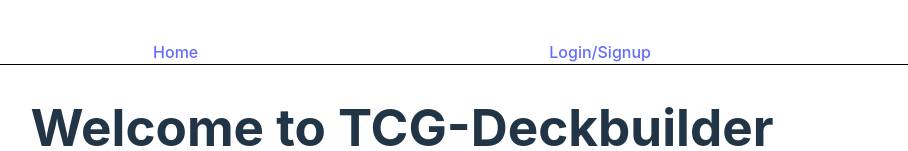
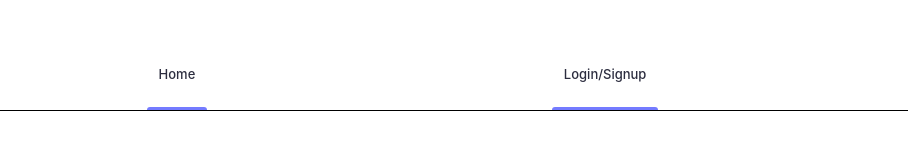
Before and after one commit to LuisOrtiz79/TCG-Deckbuilding-client, a React (Vite) app: page / in a window 1280 px wide. Shown: the top 151 px of the page, without its empty margins (238-1146 px from the left). Built offline with nearby package versions, Linux system fonts and the light colour scheme; no server answers.

Commit message:
Added more css and some comments

```diff
--- a/src/App.css
+++ b/src/App.css
@@ -53,7 +53,57 @@
 .navbar{
   display: flex;
   justify-content: space-evenly;
+  z-index: 999;
+  width: 100%;
   border-bottom: 1px solid black;
+  position: relative;
+  padding: 0;
+}
+
+.navbar a {
+  color: #2C2D3F;
+  font-size: 20px;
+  font-weight: 500;
+  text-transform: capitalize;
+  text-decoration: none;
+  padding: 25px 12px;
+  position: relative;
+  display: inline-block;
+  position: relative;
+}
+
+.navbar a::before {
+	position: absolute;
+	content: "";
+	left: 0;
+	bottom: 0;
+	height: 3px;
+	width:0%;
+	background: #747bff;
+	border-radius: 5px 5px 0 0;
+	opacity:0;
+	visibility: hidden;
+	-webkit-transition: all 0.4s ease;
+	-moz-transition: all 0.4s ease;
+	transition: all 0.4s ease;
+}
+
+.navbar a:before{
+	opacity: 1;
+	visibility: visible;
+	width: 100%;
+}
+
+.navbar a:before{
+	opacity: 1;
+	width: 100%;
+	visibility: visible;
+}
+
+.navbar a {
+	display: inline-block;
+	margin-left: 1px;
+	font-size: 13px;
 }
 
 /* randomizer css */
@@ -114,8 +164,28 @@
 }
 
 /* form css */
-.formContainer {
+.formContainer,
+.commentContainer{
   display: flex;
   flex-direction: row;
   justify-content: center;
 }
+
+/* cards search css */
+.searchCardContainer {
+  display: flex;
+  flex-direction: row;
+  margin-left: 4vw;
+}
+
+/* user page css */
+.userProfile{
+  border: 1px solid black;
+  width: 20vw;
+}
+
+.userContainer {
+  display: flex;
+  flex-direction: row;
+  margin: 2%;
+}
--- a/src/components/AllDecks.jsx
+++ b/src/components/AllDecks.jsx
@@ -30,6 +30,7 @@ const AllDecks = () => {
     }
   }, [userId]);
 
+  // With the id it deletes the corresponding deck
   const handleDelete = (deckId) => {
     setDecks((prevDecks) => prevDecks.filter((deck) => deck._id !== deckId));
     axios
@@ -41,6 +42,7 @@ const AllDecks = () => {
     navigate('/');
   };
 
+  // With the id it finds the deck
   const handleUpdate = (deckId) => {
     axios
       .get(`${SERVER_URL}/decks/${deckId}`)
@@ -52,6 +54,7 @@ const AllDecks = () => {
     setIsEditing(true);
   };
 
+  // With the id it updates the corresponding deck
   const editDeck = (e) => {
     e.preventDefault();
 
@@ -95,6 +98,7 @@ const AllDecks = () => {
       :
       <div>
         <h2>Update Deck</h2>
+
         <form onSubmit={editDeck} className='formContainer'>
           <label>
             Deck Name
--- a/src/components/CommentsInfo.jsx
+++ b/src/components/CommentsInfo.jsx
@@ -7,11 +7,12 @@ import placeHolerImage from '../assets/cardBox.jpg';
 
 const CommentInfo = () => {
   const [decks, setDecks] = useState([]);
-  const [userDecks, setUserDecks] = useState([])
+  const [userDecks, setUserDecks] = useState([]);
   const { getUser } = useContext(AuthContext);
 
   const userId = getUser();
 
+  // Get the decks that correspond to the user
   const getUserDecks = () => {
     if(userId) {
       axios
@@ -23,6 +24,7 @@ const CommentInfo = () => {
     }
   }
 
+  // Get all the decks
   const getDecks = () => {
     axios
       .get(`${SERVER_URL}/decks`)
@@ -37,6 +39,7 @@ const CommentInfo = () => {
     getUserDecks();
   }, []);
 
+  // Filter the decks that don't have the same id as the user
   let filtered = decks.filter((deck) => deck.user._id !== userId);
 
   return (
@@ -81,7 +84,6 @@ const CommentInfo = () => {
         </div>
       </div>
     </>
-
   );
 };
 
--- a/src/components/CreateDeck.jsx
+++ b/src/components/CreateDeck.jsx
@@ -6,8 +6,8 @@ import { AuthContext } from '../context/auth.context';
 
 const CreateDeck = ({ setIsCreating }) => {
   const { getUser } = useContext(AuthContext);
-
   const userId = getUser();
+  const navigate = useNavigate();
 
   const [newDeck, setNewDeck] = useState({
     name: '',
@@ -15,8 +15,6 @@ const CreateDeck = ({ setIsCreating }) => {
     game: '',
     cards: []
   });
-
-  const navigate = useNavigate();
 
   const handleTextInput = (e) => {
     setNewDeck((prev) => ({...prev, [e.target.name]: e.target.value}));
@@ -51,6 +49,7 @@ const CreateDeck = ({ setIsCreating }) => {
   return (
     <div className='createDeck'>
       <h2>Create Deck</h2>
+
       <form onSubmit={handleSubmit} className='formContainer'>
         <label>
           Deck Name
@@ -71,6 +70,8 @@ const CreateDeck = ({ setIsCreating }) => {
 
         <button type='submit'>Create Deck</button>
       </form>
+
+      <button onClick={() => setIsCreating(false)}>Hide</button>
     </div>
   );
 };
--- a/src/components/OtherComments.jsx
+++ b/src/components/OtherComments.jsx
@@ -1,5 +1,5 @@
 import { useState, useEffect } from 'react';
-import { useParams } from 'react-router-dom';
+import { useParams, useNavigate } from 'react-router-dom';
 import axios from 'axios';
 import { SERVER_URL } from '../services/SERVER_URL';
 
@@ -7,6 +7,8 @@ const OtherComments = () => {
     const [deck, setDeck] = useState([]);
     const [comments, setComments] = useState([]);
     const { deckId } = useParams();
+
+    const navigate = useNavigate();
 
     useEffect(() => {
       axios
@@ -31,6 +33,7 @@ const OtherComments = () => {
                 <h2>Deck: {deck.name}</h2>
 
                 <h3>Main Deck: {`(${deck.main?.length} : 60)`}</h3>
+
                 <div className='mainContainer'>
                     {deck.main && deck.main.map((card, index) => {
                         return (
@@ -43,6 +46,7 @@ const OtherComments = () => {
 
 
                 <h3>Extra Deck: {`(${deck.extra?.length} : 15)`}</h3>
+
                 <div className='extraContainer'>
                     {deck.extra && deck.extra.map((card, index) => {
                         return (
@@ -55,6 +59,7 @@ const OtherComments = () => {
 
 
                 <h3>Side Deck: {`(${deck.side?.length} : 15)`}</h3>
+
                 <div className='sideContainer'>
                     {deck.side && deck.side.map((card, index) => {
                         return (
@@ -65,20 +70,23 @@ const OtherComments = () => {
                     })}
                 </div>
 
+                <button onClick={() => navigate(-1)}>Back</button>
             </div>
         )}
 
         <div>
             <h2>User Comments:</h2>
-            {comments.map((comment) => (
-                <div key={comment._id}>
-                    <p>{comment.user.username}</p>
-                    <p>{comment.Comment}</p>
-                </div>
-            ))}
+
+            <div className='commentContainer'>
+                {comments.map((comment) => (
+                    <div key={comment._id}>
+                        <p>{comment.user.username}: {comment.comments}</p>
+                    </div>
+                ))}
+            </div>
         </div>
       </div>
     );
-  };
+};
 
 export default OtherComments;
--- a/src/components/ProfileInfo.jsx
+++ b/src/components/ProfileInfo.jsx
@@ -43,6 +43,7 @@ const ProfileInfo = () => {
     getStudent();
   }, [userId]);
 
+  // Updates the user
   const editUser = (e) => {
     e.preventDefault();
 
@@ -66,6 +67,7 @@ const ProfileInfo = () => {
     setEditedUser((prev) => ({...prev, [e.target.name]: e.target.value}));
   };
 
+  // Gets the user so that it can be updated
   const handleUpdate = () => {
     axios
       .get(`${SERVER_URL}/users/${userId}`,
@@ -80,14 +82,16 @@ const ProfileInfo = () => {
 
   return (
     <>{ !isEditing ?
-      <div>
+      <div className='userProfile'>
         {userProfile && (
-          <>
+          <div className='userContainer'>
             <img src={userProfile.photo} alt='profile-photo' width={'100vw'} height={'100vh'} />
-            <p>Username: {userProfile.username}</p>
-            <p>Email: {userProfile.email}</p>
-            <button onClick={() => handleUpdate()}>Edit</button>
-          </>
+            <div>
+              <p>Username: {userProfile.username}</p>
+              <p>Email: {userProfile.email}</p>
+              <button onClick={() => handleUpdate()}>Edit</button>
+            </div>
+          </div>
         )}
       </div>
       :
--- a/src/components/Randomizer.jsx
+++ b/src/components/Randomizer.jsx
@@ -35,6 +35,7 @@ const Randomizer = () => {
                     <h2>{deck.name}</h2>
 
                     <h3>Main Deck: {`(${deck.main?.length} : 60)`}</h3>
+
                     <div className='mainContainer'>
                       {deck.main && deck.main.map((card, index) => {
                             return (
@@ -47,8 +48,8 @@ const Randomizer = () => {
                         })}
                     </div>
 
+                    <h3>Extra Deck: {`(${deck.extra?.length} : 15)`}</h3>
 
-                    <h3>Extra Deck: {`(${deck.extra?.length} : 15)`}</h3>
                     <div className='extraContainer'>
                         {deck.extra && deck.extra.map((card, index) => {
                             return (
@@ -62,6 +63,7 @@ const Randomizer = () => {
                     </div>
 
                     <h3>Side Deck: {`(${deck.side?.length} : 15)`}</h3>
+
                     <div className='sideContainer'>
                         {deck.side && deck.side.map((card, index) => {
                             return (
--- a/src/index.css
+++ b/src/index.css
@@ -63,6 +63,7 @@ button:focus-visible {
     color: #747bff;
   }
   button {
-    background-color: #f9f9f9;
+    /* background-color: #f9f9f9; */
+    background-color: #535bf2;
   }
 }
--- a/src/pages/DeckInfo.jsx
+++ b/src/pages/DeckInfo.jsx
@@ -10,6 +10,7 @@ const DeckInfo = () => {
 
   const navigate = useNavigate();
 
+  // Get all info inside the deck
   const getDeckInfo = () =>{
     axios
       .get(`${SERVER_URL}/decks/${deckId}`)
@@ -23,6 +24,7 @@ const DeckInfo = () => {
     getDeckInfo();
   }, []);
 
+  // Based on the card id it deletes it from the main deck
   const handleMainDelete = (cardId) => {
     axios
       .put(`${SERVER_URL}/decks/removemain/${deckId}`, { cardId })
@@ -33,6 +35,7 @@ const DeckInfo = () => {
       .catch((error) => console.log(error));
   };
 
+  // Based on the card id it deletes it from the extra deck
   const handleExtraDelete = (cardId) => {
     axios
       .put(`${SERVER_URL}/decks/removeextra/${deckId}`, { cardId })
@@ -43,6 +46,7 @@ const DeckInfo = () => {
       .catch((error) => console.log(error));
   };
 
+  // Based on the card id it deletes it from the side deck
   const handleSideDelete = (cardId) => {
     axios
       .put(`${SERVER_URL}/decks/removeside/${deckId}`, { cardId })
@@ -74,7 +78,6 @@ const DeckInfo = () => {
           })}
         </div>
 
-
         <h3>Extra Deck: {`(${deck.extra?.length} : 15)`}</h3>
         <div className='extraContainer'>
           {deck.extra && deck.extra.map((card, index) => {
@@ -86,7 +89,6 @@ const DeckInfo = () => {
             )
           })}
         </div>
-
 
         <h3>Side Deck: {`(${deck.side?.length} : 15)`}</h3>
         <div className='sideContainer'>
--- a/src/services/SERVER_URL.js
+++ b/src/services/SERVER_URL.js
@@ -1,2 +1,2 @@
-// export const SERVER_URL = 'http://localhost:4000'
-export const SERVER_URL = 'https://tcg-deckbuilding-server.adaptable.app'
+export const SERVER_URL = 'http://localhost:4000'
+// export const SERVER_URL = 'https://tcg-deckbuilding-server.adaptable.app'
```
Also changed, not shown: src/components/CardInfo.jsx (+12 -6 lines), src/components/MyComments.jsx (+21 -12 lines). Lines whose indentation alone changed are shown as unchanged.
